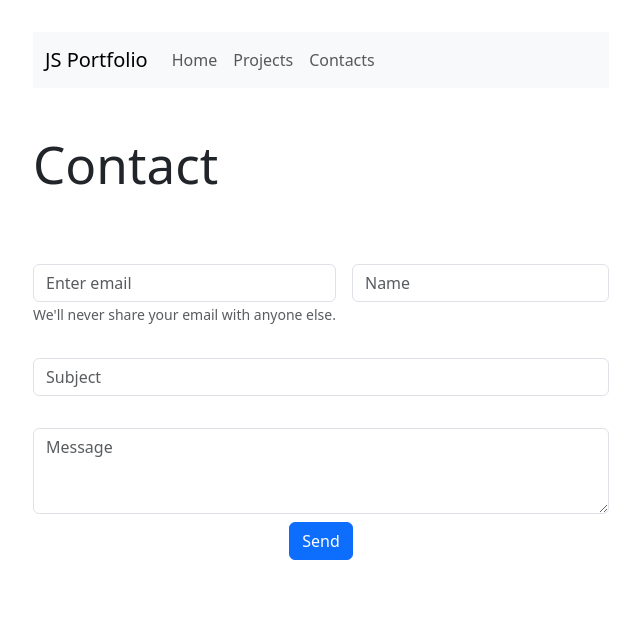
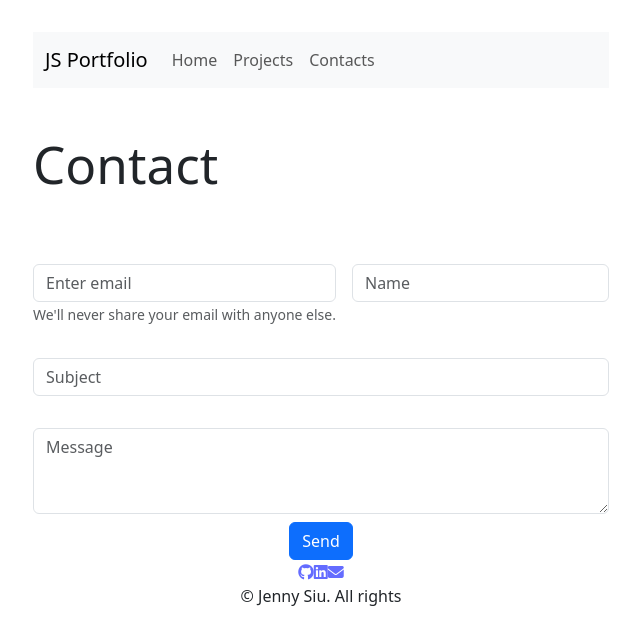
Before and after one commit to jennysiu/jennysReactPortfolio, a React (Vite) app: page /contact in a window 1280 px wide. Shown: the top 644 px of the page, without its empty margins (319-959 px from the left). Built offline with nearby package versions, Linux system fonts and the light colour scheme.

Commit message:
added links

```diff
--- a/package.json
+++ b/package.json
@@ -10,6 +10,7 @@
     "preview": "vite preview"
   },
   "dependencies": {
+    "@fortawesome/fontawesome-free": "^6.5.1",
     "bootstrap": "^5.3.2",
     "react": "^18.2.0",
     "react-bootstrap": "^2.10.1",
--- a/src/App.jsx
+++ b/src/App.jsx
@@ -5,11 +5,13 @@ import viteLogo from '/vite.svg';
 import './App.css';
 import 'bootstrap/dist/css/bootstrap.min.css';
 import * as bootstrap from 'bootstrap';
+
+// components import
 import Header from './components/Header';
 import Home from './pages/Home';
 import ProjectGallery from './pages/ProjectGallery';
-// import Project from './components/Project';
 import Contact from './components/Contact';
+import Footer from './components/Footer';
 
 function App() {
 
@@ -22,6 +24,7 @@ function App() {
           <Route path="/projects" element={<ProjectGallery />} />
           <Route path="/contact" element={<Contact />} />
         </Routes>
+       <Footer />
       </Router>
     </>
   )
--- a/src/components/Footer/index.jsx
+++ b/src/components/Footer/index.jsx
@@ -0,0 +1,23 @@
+import '@fortawesome/fontawesome-free/css/all.css';
+
+function Footer() {
+  return (
+    <footer>
+      <section className="socialBadges">
+        <a className="" href="https://github.com/jennysiu">
+          <i class="fa-brands fa-github"></i>
+        </a>
+        <a href="https://www.linkedin.com/in/jenny-siu-534576156/">
+          <i class="fa-brands fa-linkedin"></i>
+        </a>
+        <a href="mailto:jenny.siu79@gmail.com">
+          <i class="fa-solid fa-envelope"></i>
+        </a>
+      </section>
+      <p>© Jenny Siu. All rights</p>
+    </footer>
+  )
+
+}
+
+export default Footer;
```
Also changed, not shown: 1 other file (tests, documents, lock files or other folders).
